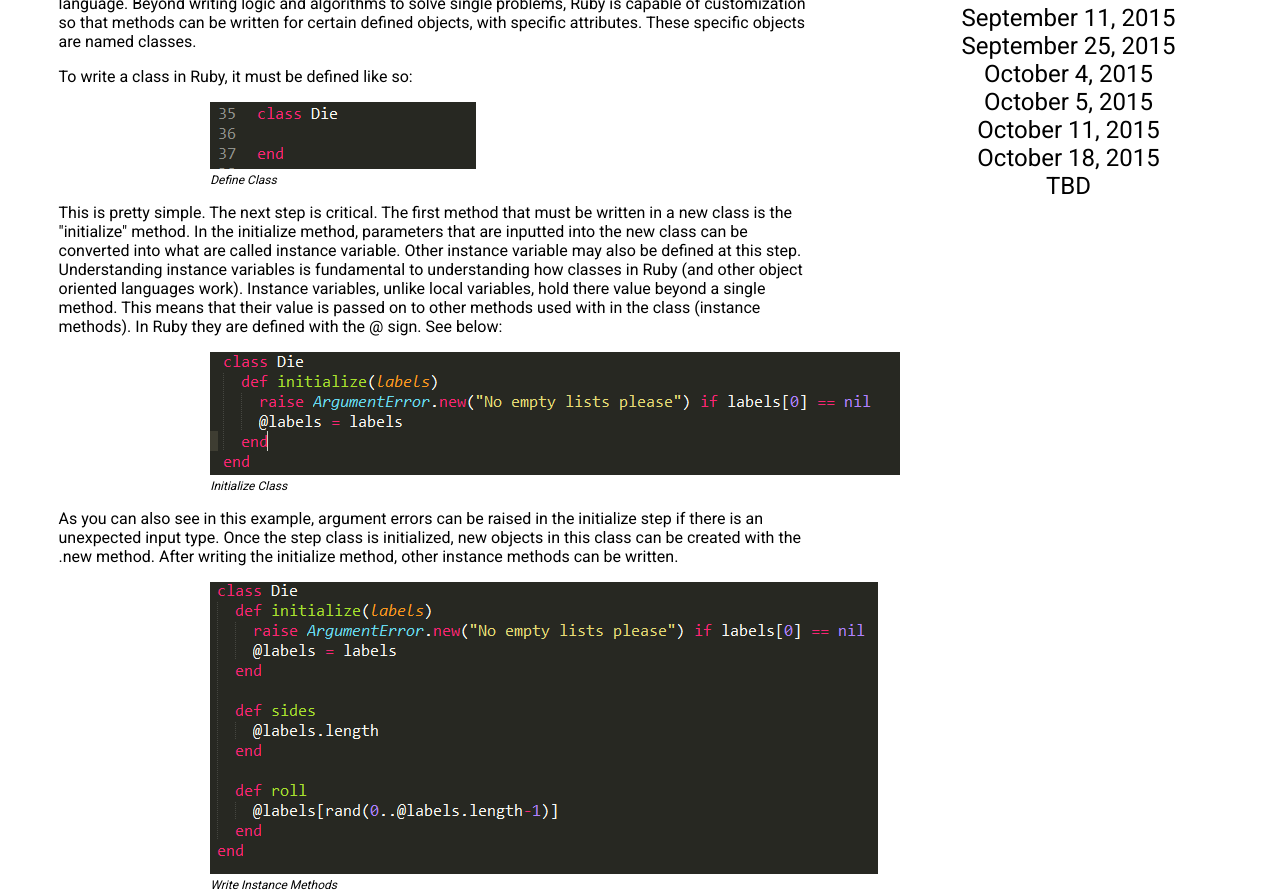
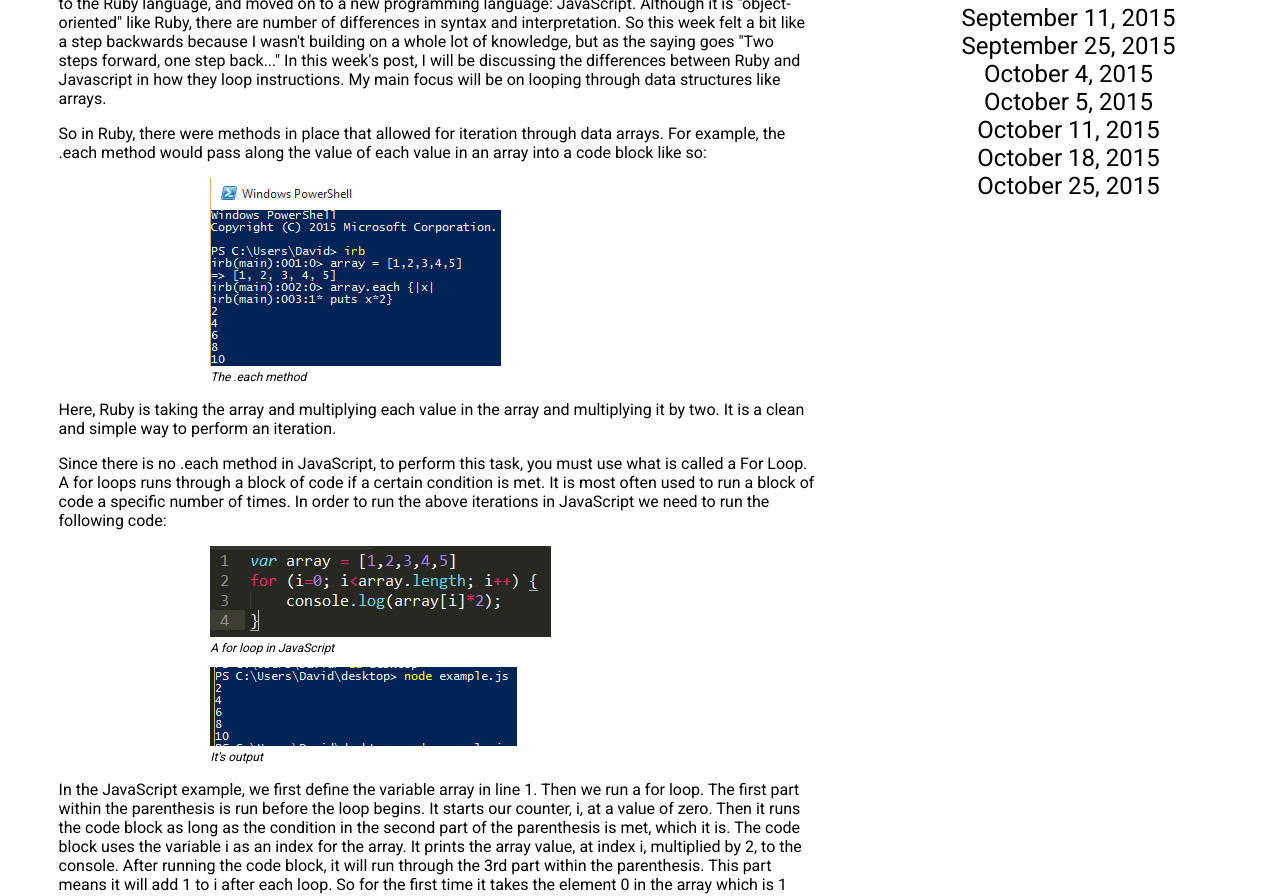
Before and after one commit to dfroberts2/dfroberts2.github.io, a plain HTML site: page blog/blog-posts.html in a window 1280 px wide. Shown: the part 304-1200 px from the top of the page. Drawn offline with Linux system fonts and the light colour scheme; a web font is replaced by a local one.

Commit message:
write blog post

```diff
--- a/blog/blog-posts.html
+++ b/blog/blog-posts.html
@@ -26,6 +26,34 @@
         <li><a href="index.html">Blog</a></li>
       </ul>
     </nav>
+    <article class="blog_post 10_25_15">
+      <section class="blog_text">
+        <a name="10_25"></a><h2>October 25, 2015</h2>
+        <p>Another week at DevBootcamp and...back to square one?! What? So we finally completed our introduction to the Ruby language, and moved on to a new programming language: JavaScript. Although it is "object-oriented" like Ruby, there are number of differences in syntax and interpretation. So this week felt a bit like a step backwards because I wasn't building on a whole lot of knowledge, but as the saying goes "Two steps forward, one step back..." In this week's post, I will be discussing the differences between Ruby and Javascript in how they loop instructions. My main focus will be on looping through data structures like arrays.</p>
+        <p>So in Ruby, there were methods in place that allowed for iteration through data arrays. For example, the .each method would pass along the value of each value in an array into a code block like so:</p>
+      </section>
+      <section class="blog_img 10_25_15_img_1">
+        <img src = "../imgs/10_25_15_img_1.png">
+        <p class="img_text">The .each method</p>
+     </section>
+      <section class="blog_text">
+        <p>Here, Ruby is taking the array and multiplying each value in the array and multiplying it by two. It is a clean and simple way to perform an iteration.</p>
+        <p>Since there is no .each method in JavaScript, to perform this task, you must use what is called a For Loop. A for loops runs through a block of code if a certain condition is met. It is most often used to run a block of code a specific number of times. In order to run the above iterations in JavaScript we need to run the following code:</p>
+      </section>
+      <section class="blog_img 10_25_15_img_2">
+        <img src = "../imgs/10_25_15_img_2.png">
+        <p class="img_text">A for loop in JavaScript</p>
+     </section>
+     <section class="blog_img 10_25_15_img_3">
+        <img src = "../imgs/10_25_15_img_3.png">
+        <p class="img_text">It's output</p>
+     </section>
+      <p>In the JavaScript example, we first define the variable array in line 1. Then we run a for loop. The first part within the parenthesis is run before the loop begins. It starts our counter, i, at a value of zero. Then it runs the code block as long as the condition in the second part of the parenthesis is met, which it is. The code block uses the variable i as an index for the array. It prints the array value, at index i, multiplied by 2, to the console. After running the code block, it will run through the 3rd part within the parenthesis. This part means it will add 1 to i after each loop. So for the first time it takes the element 0 in the array which is 1 and multiplies it by 2 to get 2. The second time, it takes the element 1 in the array which is 2 and mutiplies it by 2 to get 4. This continues until i is 5. It will not run when i is 5, because this is larger than the length of the array.</p>
+      <p>Although it is a bit more complicated, iterating through data structures in JavaScript doesn't have to be that difficult.</p>
+
+    </article>
+
+
     <article class="blog_post 10_18_15">
       <section class="blog_text">
         <a name="10_18"></a><h2>October 18, 2015</h2>
@@ -227,7 +255,7 @@
         <li><a href="#10_5">October 5, 2015</a></li>
         <li><a href="#10_11">October 11, 2015</a></li>
         <li><a href="#10_18">October 18, 2015</a></li>
-        <li><a href="#">TBD</a></li>
+        <li><a href="#10_25">October 25, 2015</a></li>
       </ul>
     </aside>
 
```
Also changed, not shown: blog/index.html (+1 -1 lines), imgs/10_25_15_img_1.png (added), imgs/10_25_15_img_2.png (added), imgs/10_25_15_img_3.png (added).
